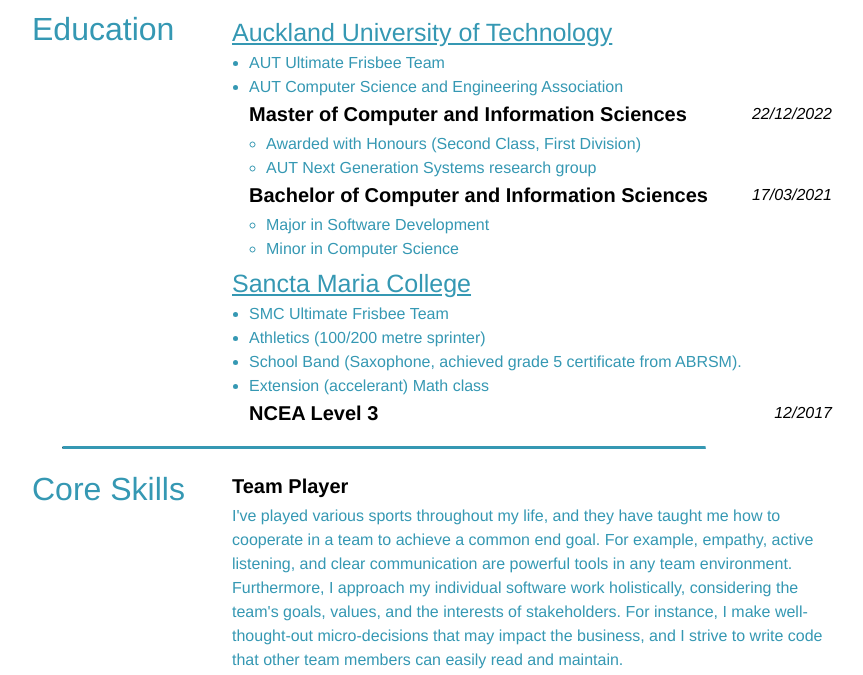
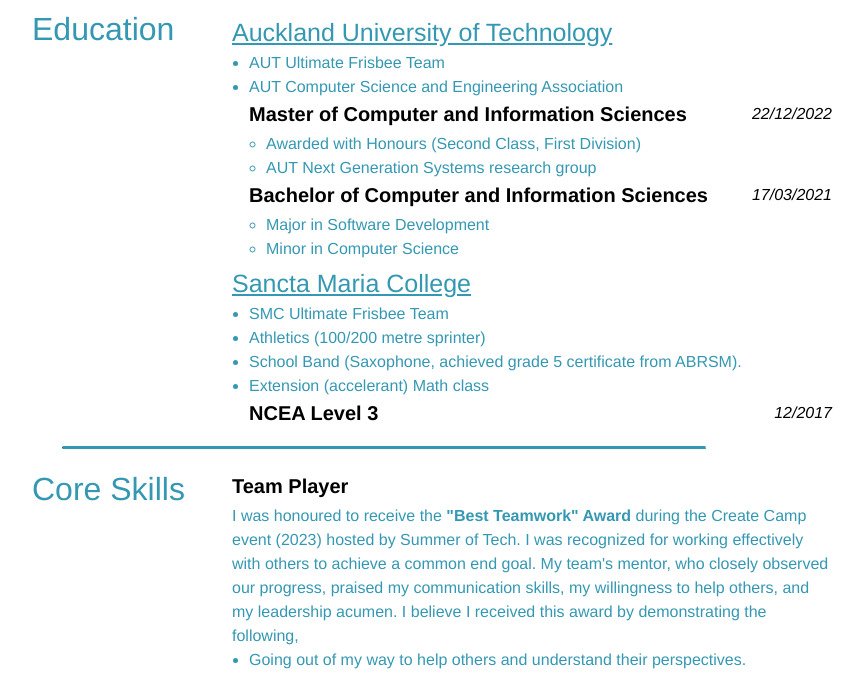
Before and after one commit to bryantwilliam/online_cv, a plain HTML site: page index.html in a window 1280 px wide. Shown: the part 230-905 px from the top of the page, without its empty margins (208-1071 px from the left). Drawn offline with Linux system fonts and the light colour scheme.

Commit message:
updated with create camp stuff

```diff
--- a/index.html
+++ b/index.html
@@ -196,13 +196,28 @@
             <dd>
                 <h2>Team Player</h2>
                 <p>
-                    I've played various sports throughout my life, and they have taught me how to cooperate in a team
-                    to achieve a common end goal. For example, empathy, active listening, and clear communication are
-                    powerful tools in any team environment.
+                    I was honoured to receive the <b>"Best Teamwork" Award</b> during the Create Camp event (2023) hosted by
+                    Summer of Tech. I was recognized for working effectively with others to achieve a common end goal. My
+                    team's mentor, who closely observed our progress, praised my communication skills, my willingness to help
+                    others, and my leadership acumen. I believe I received this award by demonstrating the following,
+                    <ul>
+                        <li>
+                            Going out of my way to help others and understand their perspectives.
+                        </li>
+                        <li>
+                            Facilitating effective communication between team members, ensuring that everyone was on the same
+                            page.
+                        </li>
+                        <li>
+                            Helping to delegate tasks and keep the project on track.
+                        </li>
+                    </ul>
                 </p>
                 <p>
+                    I've also played various sports throughout my life, which have taught me empathy, active listening,
+                    and clear communication.
                     Furthermore, I approach my individual software work holistically, considering the team's goals, values,
-                     and the interests of stakeholders. For instance, I make well-thought-out micro-decisions that may
+                    and stakeholder interests. For example, I make well-thought-out micro-decisions that may
                      impact the business, and I strive to write code that other team members can easily read and maintain.
                 </p>
 
```
